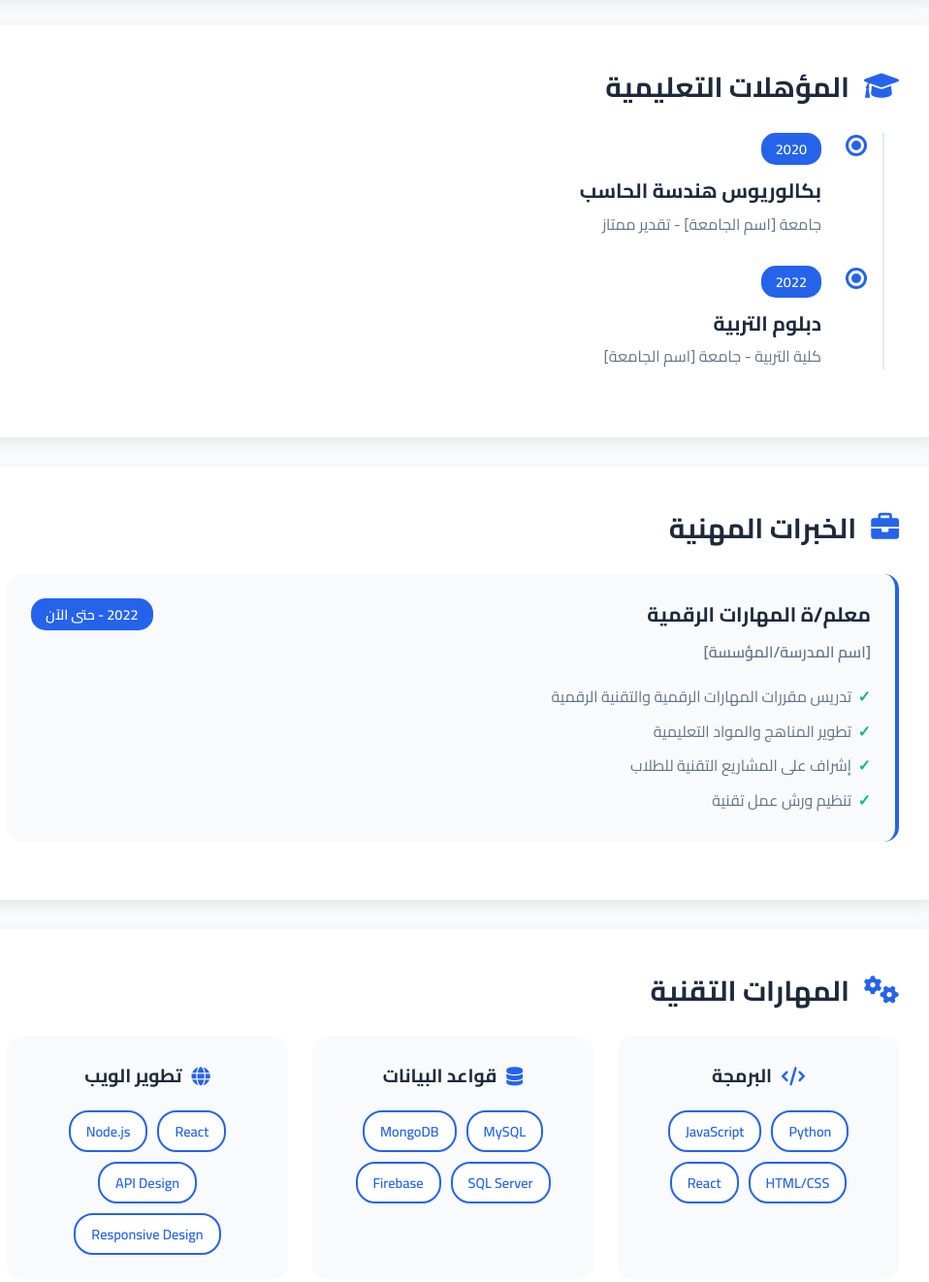
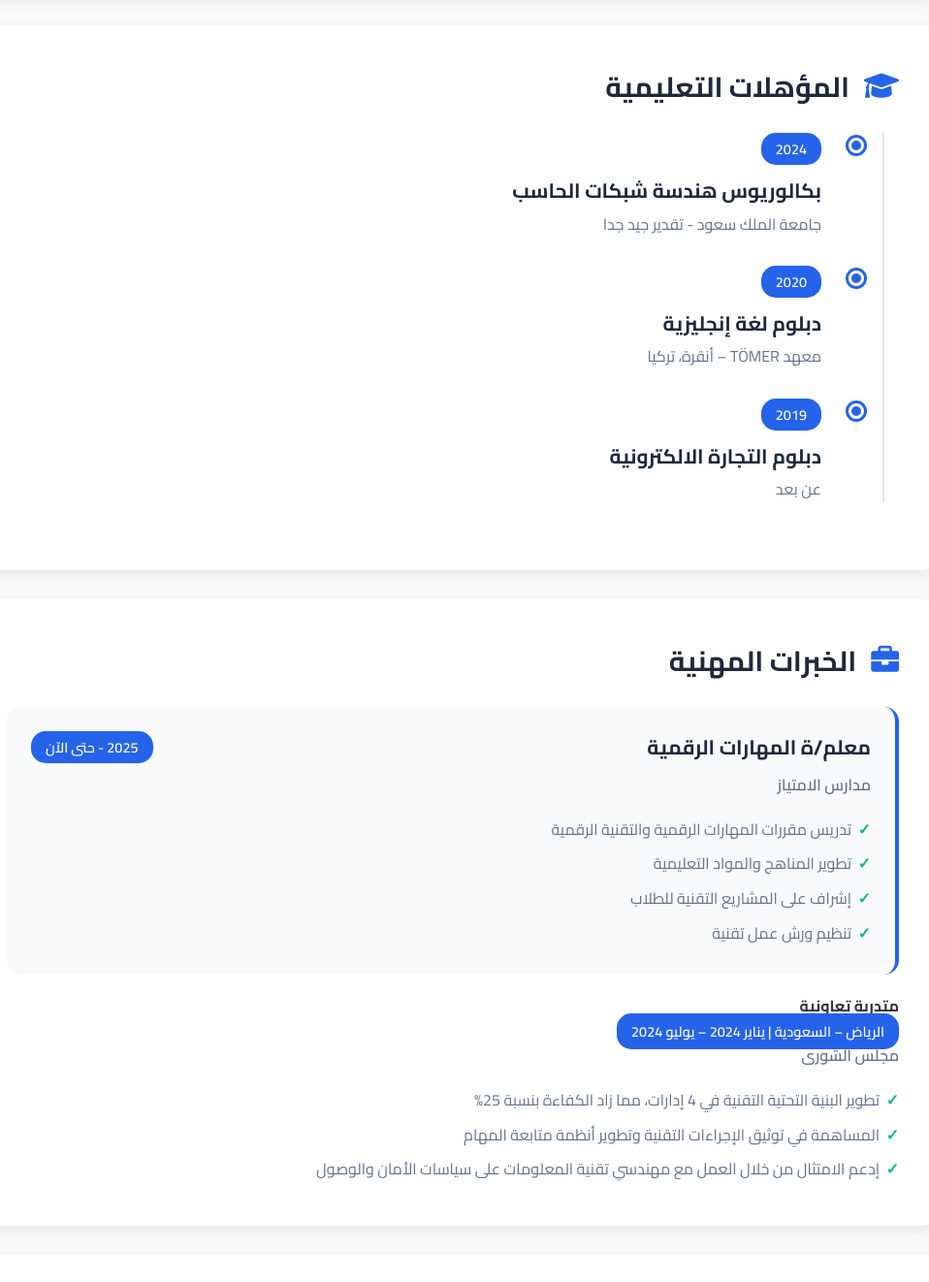
Before and after one commit to Shouqalshalhoub/myportfolio, a plain HTML site: page index.html in a window 1280 px wide. Shown: the part 2760-4082 px from the top of the page at 97% size, without its empty margins (173-1131 px from the left). Drawn offline with Linux system fonts and the light colour scheme.

Commit message:
Update index.html

```diff
--- a/index.html
+++ b/index.html
@@ -142,16 +142,16 @@
                     <h3><i class="fas fa-info-circle"></i> المعلومات الشخصية</h3>
                     <div class="info-grid">
                         <div class="info-item">
-                            <strong>الاسم:</strong> [اسم المعلم/ة الكامل]
+                            <strong>الاسم:</strong> شوق محمد بن شلهوب
                         </div>
                         <div class="info-item">
-                            <strong>التخصص:</strong> المهارات الرقمية والتقنية الرقمية
+                            <strong>التخصص:</strong> هندسة شبكات الحاسب
                         </div>
                         <div class="info-item">
-                            <strong>البريد الإلكتروني:</strong> [البريد الإلكتروني]
+                            <strong>البريد الإلكتروني:</strong> shouq.alshalhoub@gmail.com
                         </div>
                         <div class="info-item">
-                            <strong>الهاتف:</strong> [رقم الهاتف]
+                            <strong>الهاتف:</strong> 0538202023
                         </div>
                     </div>
                 </div>
@@ -160,17 +160,24 @@
                     <h3><i class="fas fa-graduation-cap"></i> المؤهلات التعليمية</h3>
                     <div class="timeline">
                         <div class="timeline-item">
-                            <div class="timeline-date">2020</div>
+                            <div class="timeline-date">2024</div>
                             <div class="timeline-content">
-                                <h4>بكالوريوس هندسة الحاسب</h4>
-                                <p>جامعة [اسم الجامعة] - تقدير ممتاز</p>
+                                <h4>بكالوريوس هندسة شبكات الحاسب</h4>
+                                <p>جامعة الملك سعود - تقدير جيد جدا</p>
                             </div>
                         </div>
                         <div class="timeline-item">
-                            <div class="timeline-date">2022</div>
+                            <div class="timeline-date">2020</div>
                             <div class="timeline-content">
-                                <h4>دبلوم التربية</h4>
-                                <p>كلية التربية - جامعة [اسم الجامعة]</p>
+                                <h4>دبلوم لغة إنجليزية</h4>
+                                <p>معهد TÖMER – أنقرة، تركيا</p>
+                            </div>
+                        </div>
+                                                <div class="timeline-item">
+                            <div class="timeline-date">2019</div>
+                            <div class="timeline-content">
+                                <h4>دبلوم التجارة الالكترونية</h4>
+                                <p>عن بعد</p>
                             </div>
                         </div>
                     </div>
@@ -182,14 +189,24 @@
                         <div class="experience-item">
                             <div class="experience-header">
                                 <h4>معلم/ة المهارات الرقمية</h4>
-                                <span class="experience-period">2022 - حتى الآن</span>
+                                <span class="experience-period">2025 - حتى الآن</span>
                             </div>
-                            <p class="experience-company">[اسم المدرسة/المؤسسة]</p>
+                            <p class="experience-company">مدارس الامتياز</p>
                             <ul class="experience-duties">
                                 <li>تدريس مقررات المهارات الرقمية والتقنية الرقمية</li>
                                 <li>تطوير المناهج والمواد التعليمية</li>
                                 <li>إشراف على المشاريع التقنية للطلاب</li>
                                 <li>تنظيم ورش عمل تقنية</li>
+                            </ul>
+                        </div>
+                                                        <h4>متدربة تعاونية </h4>
+                                <span class="experience-period">الرياض – السعودية | يناير 2024 – يوليو 2024</span>
+                            </div>
+                            <p class="experience-company">مجلس الشورى</p>
+                            <ul class="experience-duties">
+                                <li>تطوير البنية التحتية التقنية في 4 إدارات، مما زاد الكفاءة بنسبة 25%</li>
+                                <li> المساهمة في توثيق الإجراءات التقنية وتطوير أنظمة متابعة المهام</li>
+                                <li>إدعم الامتثال من خلال العمل مع مهندسي تقنية المعلومات على سياسات الأمان والوصول</li>
                             </ul>
                         </div>
                     </div>
```
